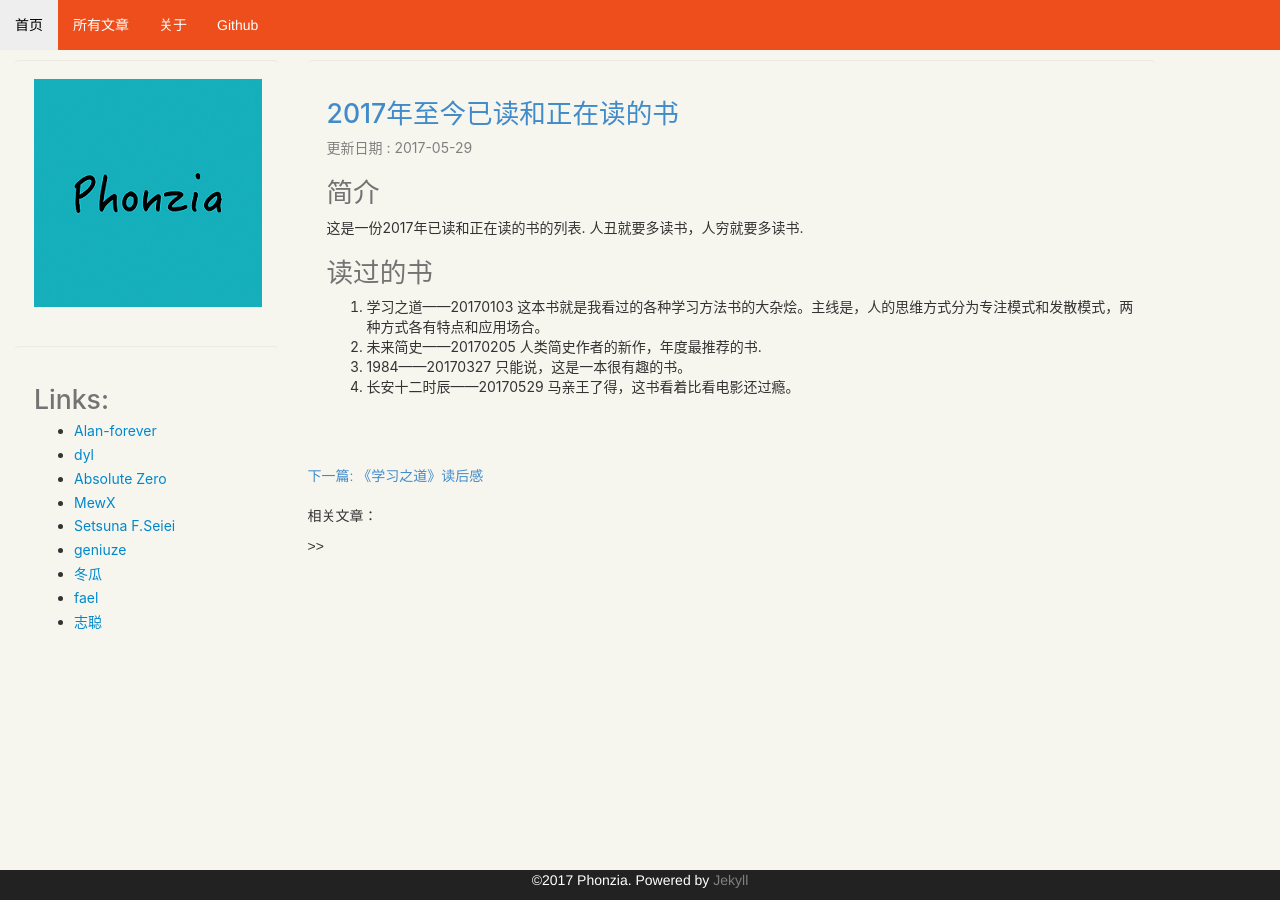
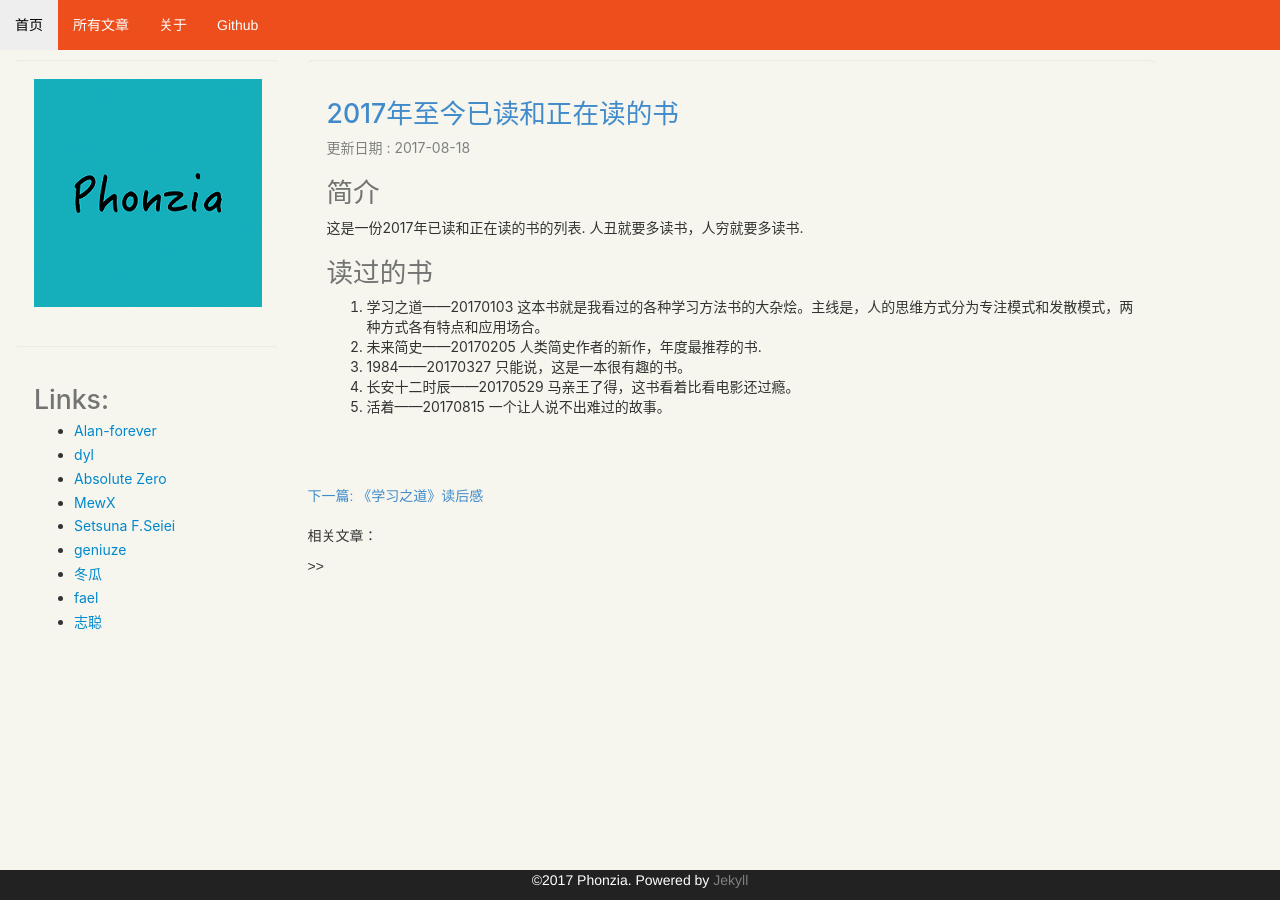
Before and after one commit to phonzia/old_blog, a Jekyll site: the page built from _posts/2017-08-18-BooksRead.md, in a window 1280 px wide. Built offline with Jekyll 4.4.1, drawn with Linux system fonts in a browser that asks for light colours; Markdown is read by kramdown in place of the engine named in the settings; comment, search, counter and statistics services are not loaded.

Commit message:
add book read

```diff
--- a/_posts/2017-05-29-BooksRead.md
+++ b/_posts/2017-08-18-BooksRead.md
@@ -15,3 +15,4 @@ tags: ''
 2. 未来简史——20170205 人类简史作者的新作，年度最推荐的书.
 3. 1984——20170327 只能说，这是一本很有趣的书。
 4. 长安十二时辰——20170529 马亲王了得，这书看着比看电影还过瘾。
+5. 活着——20170815 一个让人说不出难过的故事。
```
